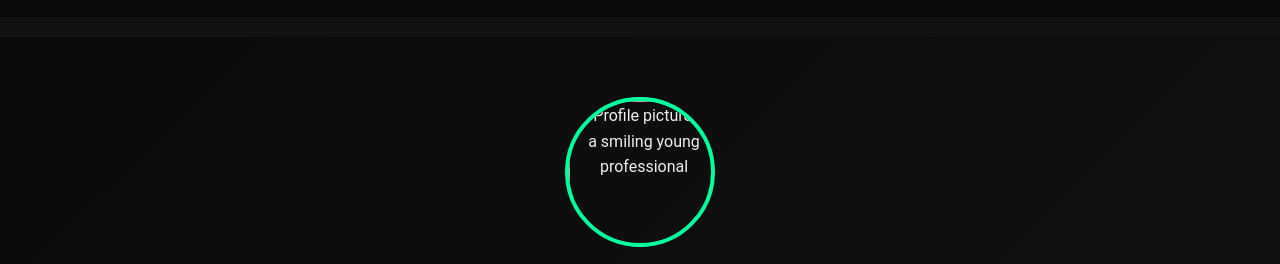
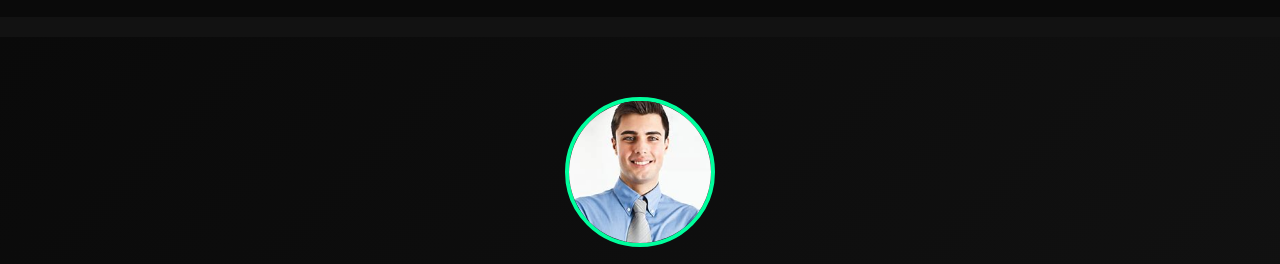
Before and after one commit to Open-Skills/Open-Skills.github.io, a plain HTML site: page profile.html in a window 1280 px wide. Shown: the part 63-327 px from the top of the page. Drawn offline with Linux system fonts and the light colour scheme.

Commit message:
Changes made to profile.html

```diff
--- a/profile.html
+++ b/profile.html
@@ -26,7 +26,7 @@
   <main>
     <section class="profile-header">
       <div class="container">
-        <img src="" alt="Profile picture of a smiling young professional" class="profile-picture">
+        <img src="\images\profiles\john-doe\profile.jpeg" alt="Profile picture of a smiling young professional" class="profile-picture">
         <h1>John Doe</h1>
         <p>Web Developer | AI Enthusiast | Lifelong Learner</p>
         <div class="profile-stats">
```
Also changed, not shown: images/profiles/john-doe/profile.jpeg (added).
